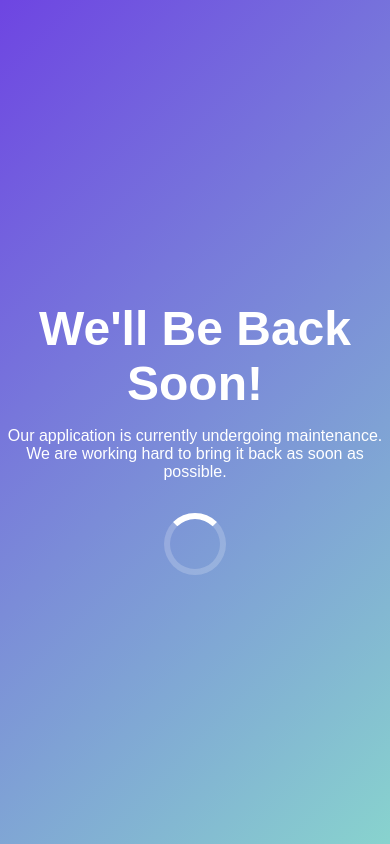
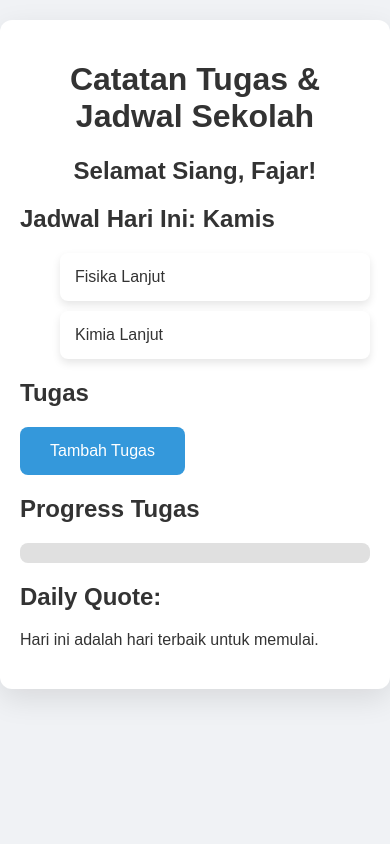
Before and after one commit to JarsXen/tugas, a plain HTML site: page index.html in a window 390 px wide. Drawn offline with Linux system fonts and the light colour scheme.

Commit message:
index.html

```diff
--- a/index.html
+++ b/index.html
@@ -1,80 +1,74 @@
 <!DOCTYPE html>
 <html lang="en">
 <head>
-    <meta charset="UTF-8">
-    <meta name="viewport" content="width=device-width, initial-scale=1.0">
-    <title>Under Maintenance</title>
-    <style>
-        body {
-            margin: 0;
-            padding: 0;
-            font-family: 'Arial', sans-serif;
-            background: linear-gradient(135deg, #6E45E2, #88D3CE);
-            height: 100vh;
-            display: flex;
-            justify-content: center;
-            align-items: center;
-            color: white;
-            overflow: hidden;
-        }
+  <meta charset="UTF-8">
+  <meta name="viewport" content="width=device-width, initial-scale=1.0">
+  <title>Catatan Tugas & Jadwal Sekolah</title>
+  <link rel="stylesheet" href="style.css">
+  <script defer src="app.js"></script>
+  <script src="https://www.gstatic.com/firebasejs/9.14.0/firebase-app.js"></script>
+<script src="https://www.gstatic.com/firebasejs/9.14.0/firebase-messaging.js"></script>
 
-        .container {
-            text-align: center;
-            animation: fadeIn 2s ease-in-out;
-        }
-
-        .container h1 {
-            font-size: 4rem;
-            margin-bottom: 0.5rem;
-        }
-
-        .container p {
-            font-size: 1.2rem;
-            margin-bottom: 2rem;
-        }
-
-        .spinner {
-            border: 8px solid rgba(255, 255, 255, 0.2);
-            border-top: 8px solid white;
-            border-radius: 50%;
-            width: 60px;
-            height: 60px;
-            animation: spin 1s linear infinite;
-            margin: 0 auto;
-        }
-
-        @keyframes spin {
-            0% { transform: rotate(0deg); }
-            100% { transform: rotate(360deg); }
-        }
-
-        @keyframes fadeIn {
-            0% { opacity: 0; }
-            100% { opacity: 1; }
-        }
-
-        @media (max-width: 768px) {
-            .container h1 {
-                font-size: 3rem;
-            }
-
-            .container p {
-                font-size: 1rem;
-            }
-
-            .spinner {
-                width: 50px;
-                height: 50px;
-                border-width: 6px;
-            }
-        }
-    </style>
 </head>
 <body>
-    <div class="container">
-        <h1>We'll Be Back Soon!</h1>
-        <p>Our application is currently undergoing maintenance. We are working hard to bring it back as soon as possible.</p>
-        <div class="spinner"></div>
+  <div class="container">
+    <div class="header">
+      <h1>Catatan Tugas & Jadwal Sekolah</h1>
+      <h2 id="greeting"></h2>
     </div>
+
+    <div class="current-day">
+      <h2>Jadwal Hari Ini: <span id="day-name"></span></h2>
+      <ul id="schedule-list" class="animated-list"></ul>
+    </div>
+
+    <div class="task-section">
+      <h2>Tugas</h2>
+      <ul id="task-list" class="animated-list"></ul>
+    </div>
+
+    <button class="add-btn" id="add-task-btn">Tambah Tugas</button>
+
+<!-- Form Modal -->
+<div id="task-modal" class="modal">
+  <div class="modal-content">
+    <span id="close-btn" class="close-btn">&times;</span>
+    <form id="task-form">
+      <label for="task-name">Nama Tugas:</label>
+      <input type="text" id="task-name" required>
+
+      <label for="task-deadline">Deadline:</label>
+      <input type="date" id="task-deadline" required>
+
+      <button type="submit" class="add-btn">Tambahkan Tugas</button>
+    </form>
+  </div>
+</div>
+
+
+    <!-- Progress Bar -->
+    <div class="progress-section">
+      <h2>Progress Tugas</h2>
+      <div class="progress-bar">
+        <div class="progress-fill" id="progress-fill"></div>
+      </div>
+    </div>
+
+    <!-- Success Message -->
+    <div id="success-message" class="popup-message">
+      <div class="checkmark">
+        <div class="checkmark-circle"></div>
+        <div class="checkmark-stem"></div>
+        <div class="checkmark-kick"></div>
+      </div>
+      <p id="success-text">Tugas Berhasil Ditambahkan!</p>
+    </div>
+
+    <!-- Daily Motivation -->
+    <div class="motivation-section">
+      <h2>Daily Quote:</h2>
+      <p id="daily-quote"></p>
+    </div>
+  </div>
 </body>
 </html>
```
